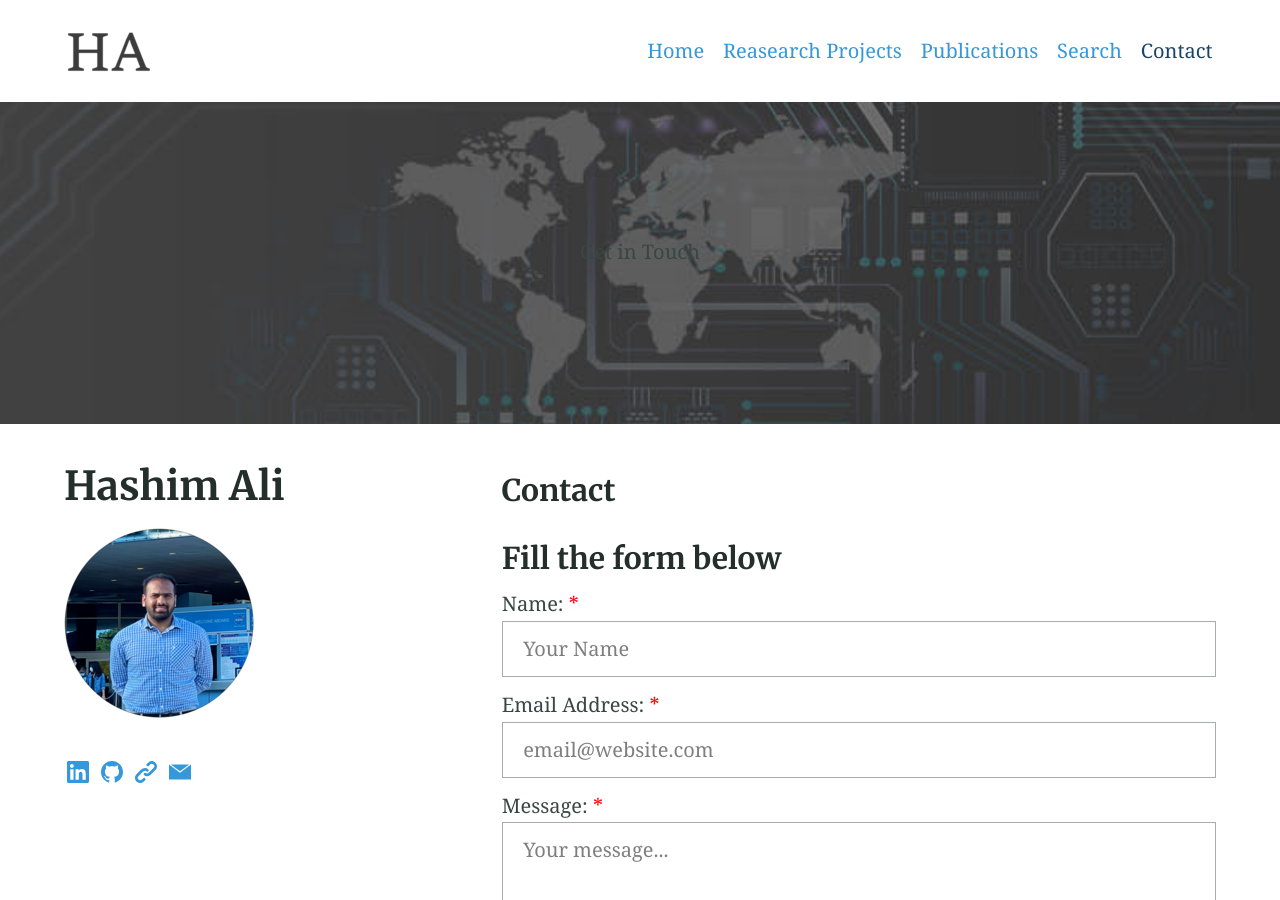
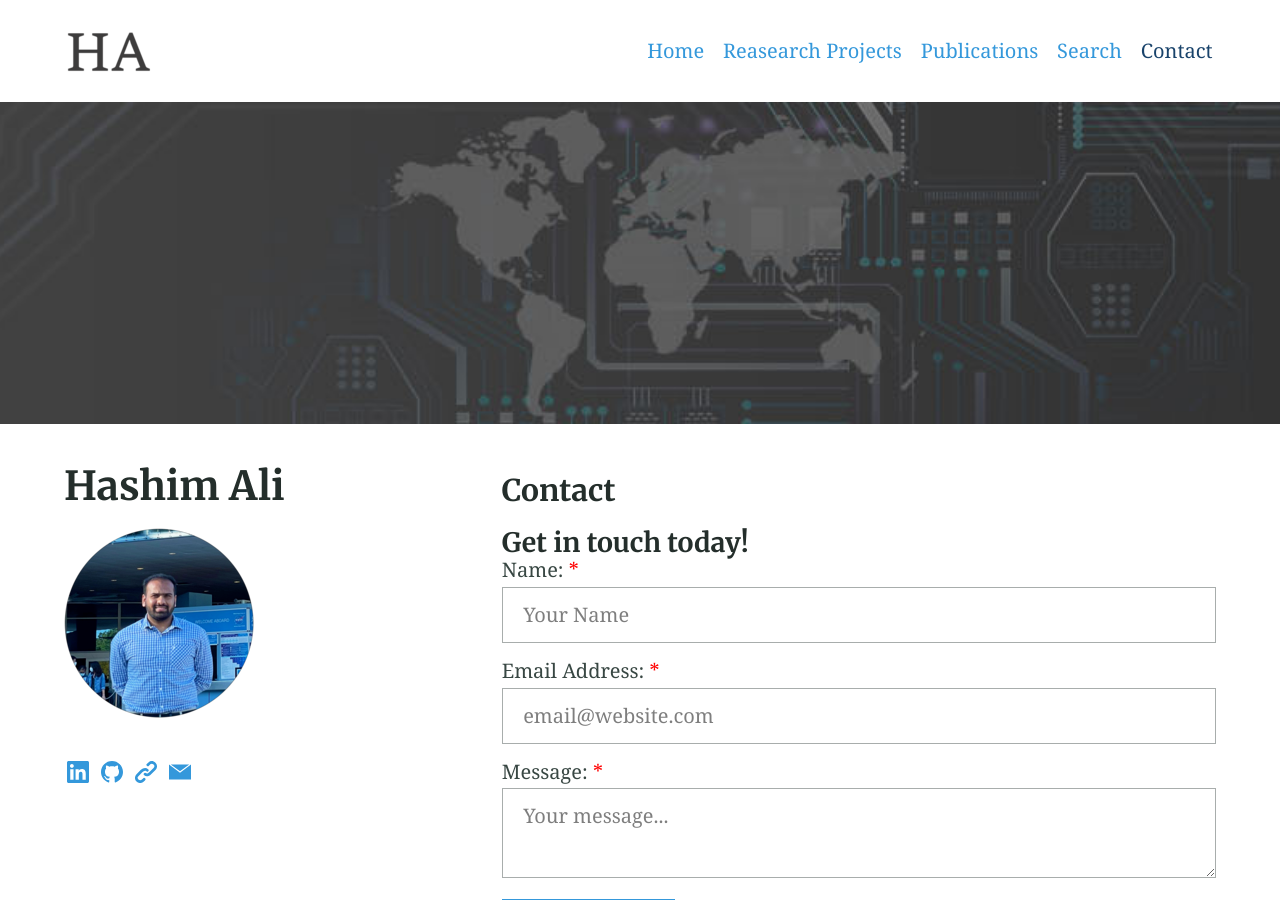
Before and after one commit to Fakeha-38/fakeha-38.github.io, a Jekyll site: the page built from contact.md, in a window 1280 px wide and 900 px high. Built offline with Jekyll 4.4.1, drawn with Linux system fonts in a browser that asks for light colours.

Commit message:
contact edit 2

```diff
--- a/contact.md
+++ b/contact.md
@@ -1,12 +1,12 @@
 ---
 title: Contact
 feature_text: |
-  Get in Touch
+
 feature_image: "/assets/contact.jpg"
 excerpt: ""
 aside: true
 ---
 
-### Fill the form below
+#### Get in touch today!
 
 {% include site-form.html %}
```
